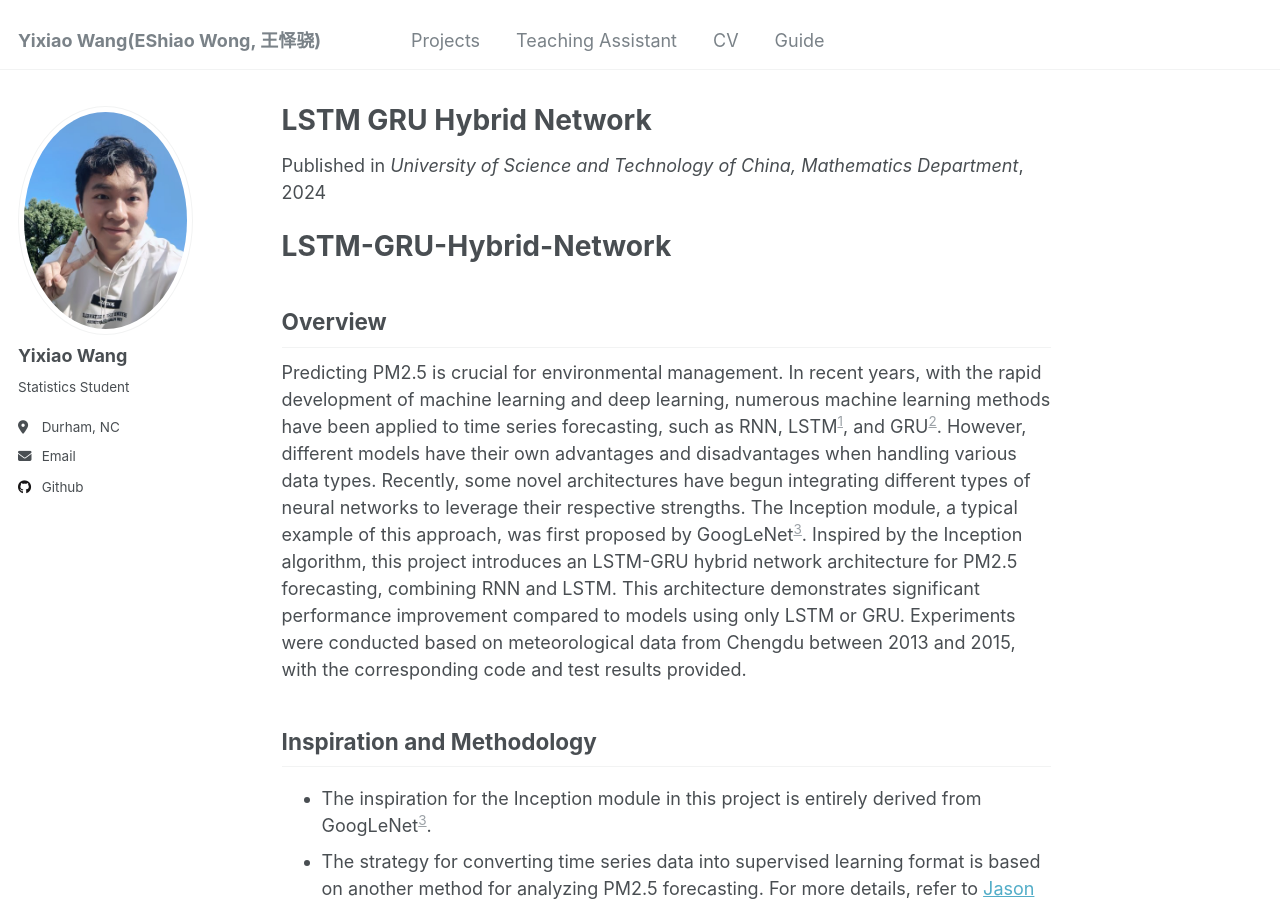
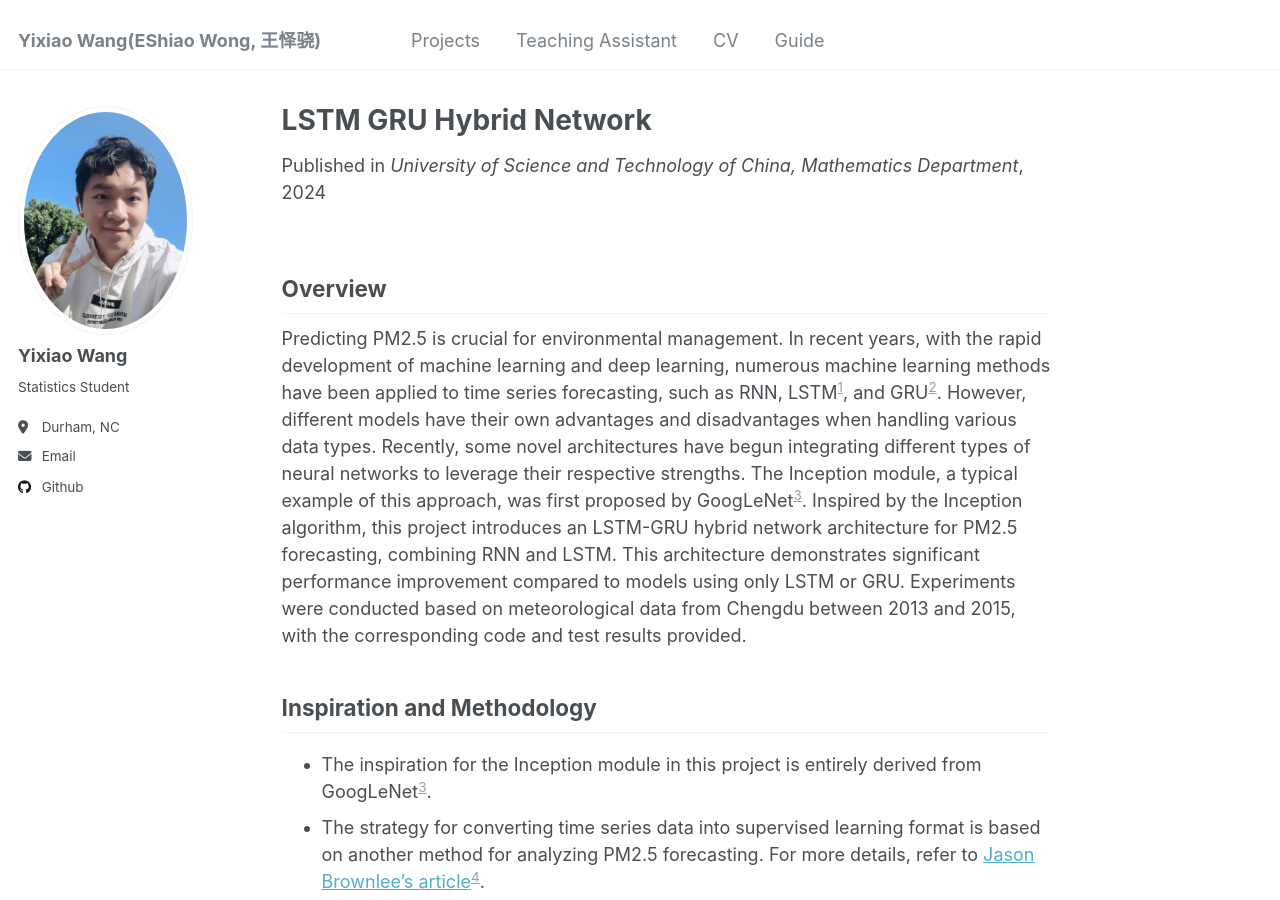
Before and after one commit to Yixiao-Wang-Stats/Yixiao-Wang-Stats.github.io, a Jekyll site: the page built from _projects/LSTM-GRU-Hybrid-Network.md, in a window 1280 px wide and 900 px high. Built offline with Jekyll 4.4.1, drawn with Linux system fonts in a browser that asks for light colours; nearby versions of some CDN libraries; library files that are not in the unit come from our copies; a script that is not in the unit is left out.

Commit message:
Update LSTM-GRU-Hybrid-Network.md

```diff
--- a/_projects/LSTM-GRU-Hybrid-Network.md
+++ b/_projects/LSTM-GRU-Hybrid-Network.md
@@ -8,9 +8,6 @@ date: 2024-01-20
 location: "Anhui, China"
 excerpt: "This is my final project for _Time Series Analysis_ course"
 ---
-
-# LSTM-GRU-Hybrid-Network
-
 ## Overview
 Predicting PM2.5 is crucial for environmental management. In recent years, with the rapid development of machine learning and deep learning, numerous machine learning methods have been applied to time series forecasting, such as RNN, LSTM[^1], and GRU[^2]. However, different models have their own advantages and disadvantages when handling various data types. Recently, some novel architectures have begun integrating different types of neural networks to leverage their respective strengths. The Inception module, a typical example of this approach, was first proposed by GoogLeNet[^3]. Inspired by the Inception algorithm, this project introduces an LSTM-GRU hybrid network architecture for PM2.5 forecasting, combining RNN and LSTM. This architecture demonstrates significant performance improvement compared to models using only LSTM or GRU. Experiments were conducted based on meteorological data from Chengdu between 2013 and 2015, with the corresponding code and test results provided.
 
```
